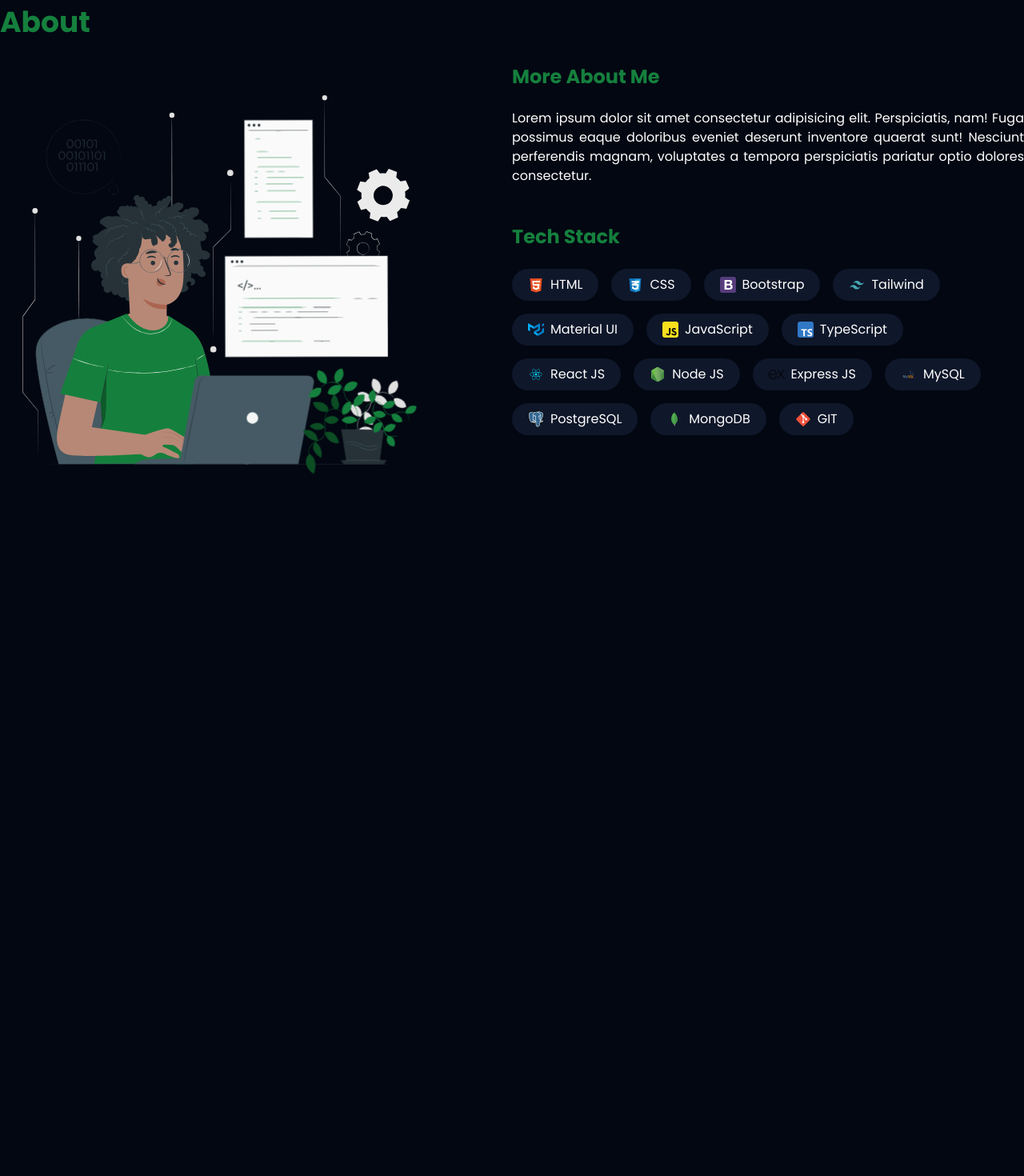
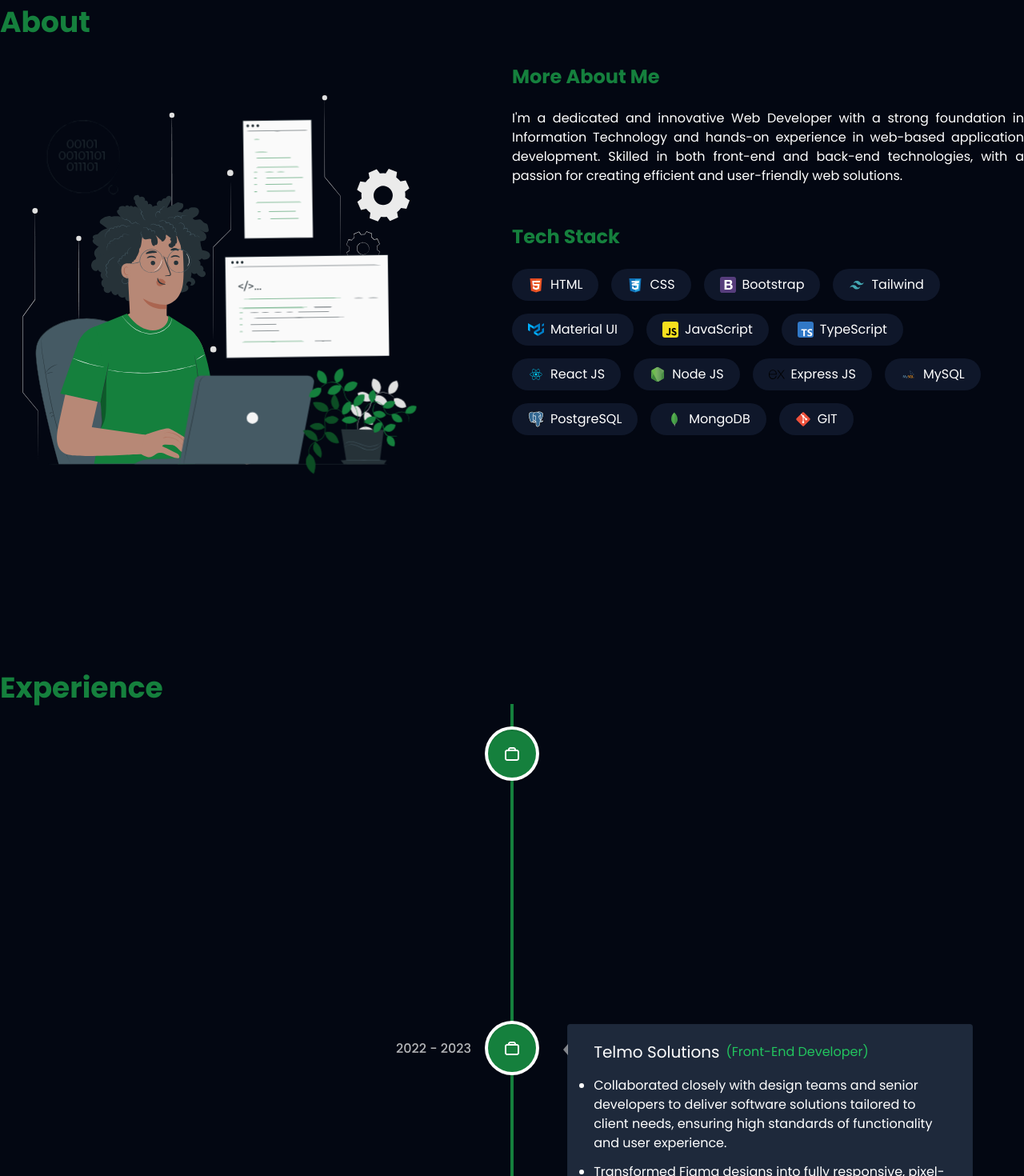
Before and after one commit to JD-Rosales/portfolio, a React (Vite) app: page / in a window 1280 px wide. Shown: the part 800-2270 px from the top of the page at 80% size. Before the commit the page ends 1576 px from the top, so only its background shows below. Built offline with nearby package versions, Linux system fonts and the light colour scheme.

Commit message:
feat: added experience section

```diff
--- a/package.json
+++ b/package.json
@@ -14,7 +14,8 @@
     "clsx": "^2.1.1",
     "react": "^18.3.1",
     "react-dom": "^18.3.1",
-    "react-icons": "^5.3.0"
+    "react-icons": "^5.3.0",
+    "react-vertical-timeline-component": "^3.6.0"
   },
   "devDependencies": {
     "@eslint/js": "^9.9.0",
@@ -22,6 +23,7 @@
     "@types/node": "^22.5.0",
     "@types/react": "^18.3.3",
     "@types/react-dom": "^18.3.0",
+    "@types/react-vertical-timeline-component": "^3.3.6",
     "@vitejs/plugin-react-swc": "^3.5.0",
     "autoprefixer": "^10.4.20",
     "eslint": "^9.9.0",
--- a/src/App.tsx
+++ b/src/App.tsx
@@ -1,8 +1,15 @@
 import { useEffect, useState } from "react";
 import AOS from "aos";
 import "aos/dist/aos.css";
+import "react-vertical-timeline-component/style.min.css";
 
-import { About, Home, Loader, Navbar } from "~/components/components";
+import {
+  About,
+  Experience,
+  Home,
+  Loader,
+  Navbar,
+} from "~/components/components";
 
 import "./App.css";
 
@@ -27,6 +34,7 @@ function App() {
           <main className="container mx-auto px-8 md:px-0">
             <Home />
             <About />
+            <Experience />
           </main>
         </>
       )}
--- a/src/components/about/about.tsx
+++ b/src/components/about/about.tsx
@@ -23,10 +23,11 @@ const About: React.FC = () => {
               More About Me
             </span>
             <p className="mt-6 text-justify">
-              Lorem ipsum dolor sit amet consectetur adipisicing elit.
-              Perspiciatis, nam! Fuga possimus eaque doloribus eveniet deserunt
-              inventore quaerat sunt! Nesciunt perferendis magnam, voluptates a
-              tempora perspiciatis pariatur optio dolores consectetur.
+              I'm a dedicated and innovative Web Developer with a strong
+              foundation in Information Technology and hands-on experience in
+              web-based application development. Skilled in both front-end and
+              back-end technologies, with a passion for creating efficient and
+              user-friendly web solutions.
             </p>
           </div>
 
--- a/src/components/components.ts
+++ b/src/components/components.ts
@@ -1,4 +1,5 @@
 export { About } from "./about/about";
+export { Experience } from "./experience/experience";
 export { Home } from "./home/home";
 export { Loader } from "./loader/loader";
 export { Navbar } from "./navbar/navbar";
--- /dev/null
+++ b/src/components/experience/experience.tsx
@@ -0,0 +1,58 @@
+import exp from "constants";
+import {
+  VerticalTimeline,
+  VerticalTimelineElement,
+} from "react-vertical-timeline-component";
+
+import { ExperienceData } from "~/data/data";
+
+const Experience: React.FC = () => {
+  return (
+    <section className="my-8 min-h-screen py-8">
+      <h2 className="text-4xl font-bold text-green-700">Experience</h2>
+
+      <div>
+        <VerticalTimeline lineColor="#15803d ">
+          {ExperienceData.map((experience, index) => (
+            <VerticalTimelineElement
+              contentStyle={{
+                background: "#1e293b",
+                boxShadow: "none",
+                border: "1px solid rgba(0, 0, 0, 0.05)",
+                textAlign: "left",
+                padding: "1.3rem 2rem",
+              }}
+              contentArrowStyle={{
+                borderRight: "0.4rem solid rgba(255, 255, 255, 0.5)",
+              }}
+              date={experience.date}
+              icon={experience.icon}
+              iconStyle={{
+                background: "#15803d",
+                fontSize: "1.5rem",
+              }}
+              key={index}
+            >
+              <div className="flex flex-1 flex-wrap items-center gap-x-2">
+                <span className="text-center text-xl">
+                  {experience.company}
+                </span>
+                <span className="text-center text-green-500">
+                  ({experience.title})
+                </span>
+              </div>
+
+              <ul className="mt-4 flex list-disc flex-col gap-y-3">
+                {experience.description.map((description, index) => (
+                  <li key={index}>{description}</li>
+                ))}
+              </ul>
+            </VerticalTimelineElement>
+          ))}
+        </VerticalTimeline>
+      </div>
+    </section>
+  );
+};
+
+export { Experience };
--- a/src/data/data.ts
+++ b/src/data/data.ts
@@ -1,2 +1,3 @@
+export { ExperienceData } from "./experience.data";
 export { AppRoute } from "./links.data";
 export { TechStack } from "./tech-stack.data";
--- /dev/null
+++ b/src/data/experience.data.ts
@@ -0,0 +1,42 @@
+import React from "react";
+import { IconBaseProps } from "react-icons";
+import { CgWorkAlt } from "react-icons/cg";
+
+type ExperienceType = {
+  title: string;
+  company: string;
+  location: string;
+  description: string[];
+  icon: React.FunctionComponentElement<IconBaseProps>;
+  date: string;
+};
+
+const ExperienceData: ExperienceType[] = [
+  {
+    title: "Computer Programmer",
+    company: "St. Scholastica's College Tacloban Inc.",
+    location: "Tacloban, City",
+    description: [
+      `Develop and maintain the institutional website, optimizing it for search engines (SEO) to enhance online visibility and user engagement.`,
+      `Setup and manage edu email system for the institution,
+improving communication infrastructure.`,
+      `Troubleshoot and resolve technical issues and assist
+teachers and students.`,
+    ],
+    icon: React.createElement(CgWorkAlt),
+    date: "2024 - July 2024",
+  },
+  {
+    title: "Front-End Developer",
+    company: "Telmo Solutions",
+    location: "Tacloban, City",
+    description: [
+      `Collaborated closely with design teams and senior developers to deliver software solutions tailored to client needs, ensuring high standards of functionality and user experience.`,
+      `Transformed Figma designs into fully responsive, pixel-perfect user interfaces, optimizing performance and cross-browser compatibility while incorporating interactive elements to enhance user engagement.`,
+    ],
+    icon: React.createElement(CgWorkAlt),
+    date: "2022 - 2023",
+  },
+] as const;
+
+export { ExperienceData };
```
Also changed, not shown: 1 other file (tests, documents, lock files or other folders).
